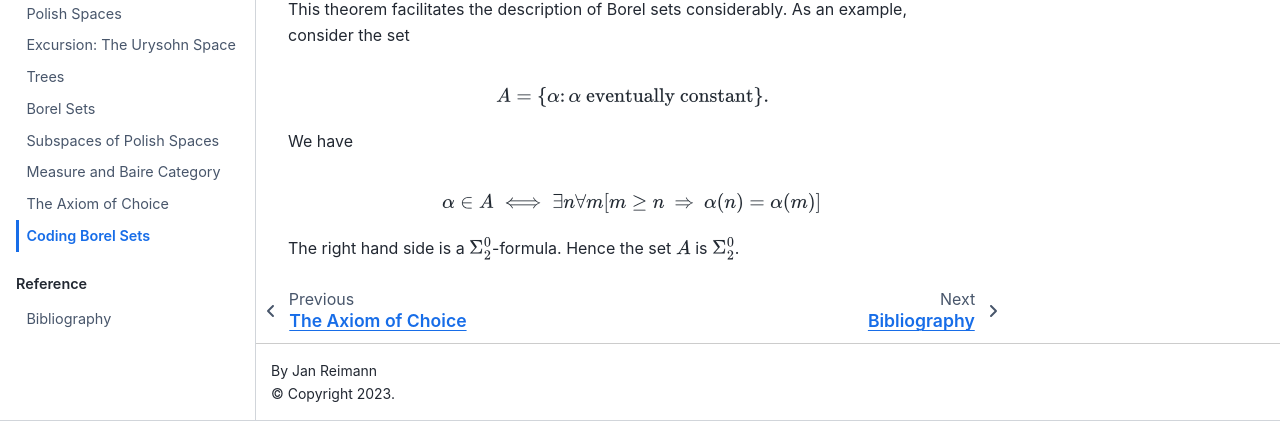
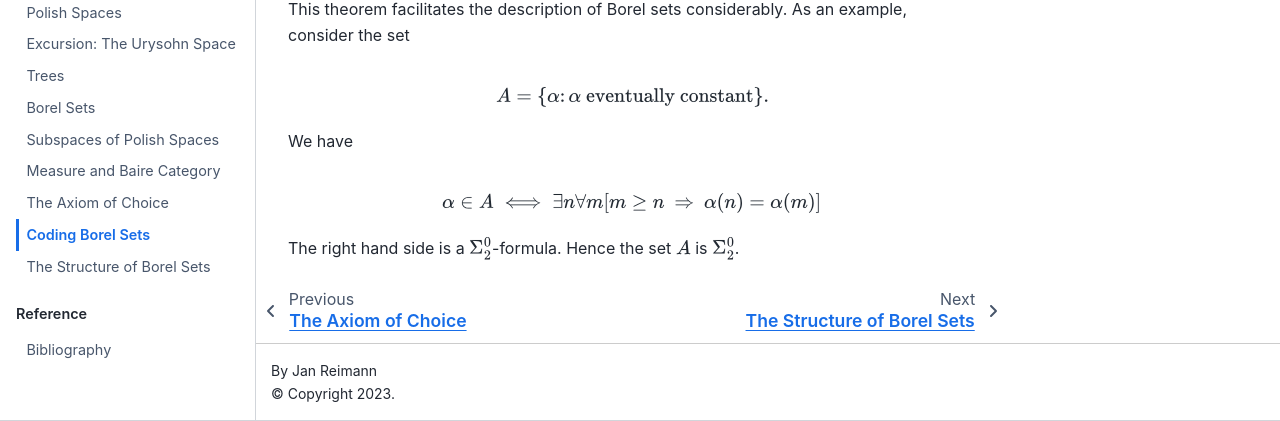
Before and after one commit to 28left/descriptive_set_theory, a Jupyter Book: the page built from codingBorel.md, in a window 1280 px wide and 900 px high, scrolled down 6613 px, cut to the strip 479-900 px from the top of the window. Built offline with Jupyter Book 1.0.4 settings and Sphinx 7.4.7 and the Sphinx Book theme 1.1.4, drawn with Linux system fonts in a browser that asks for light colours; some of the changed lines change nothing that is shown.

Commit message:
Borel structure chapter

````diff
--- a/_toc.yml
+++ b/_toc.yml
@@ -15,6 +15,7 @@
       - file: measure.md
       - file: choice.md
       - file: codingBorel.md
+      - file: structureBorel.md
   - caption: Reference
     chapters:
       - file: bibliography
--- /dev/null
+++ b/structureBorel.md
@@ -0,0 +1,418 @@
+# The Structure of Borel Sets
+```{math}
+\newcommand{\Nat}{\mathbb{N}}
+\newcommand{\Real}{\mathbb{R}}
+\newcommand{\Integer}{\mathbb{Z}}
+\newcommand{\Rat}{\mathbb{Q}}
+\newcommand{\Pow}{\mathcal{P}}
+\newcommand{\Baire}{\Nat^{\Nat}}
+\newcommand{\Rest}[1]{\mid_{#1}}
+\newcommand{\bPi}{\pmb{\Pi}}
+\newcommand{\bSigma}{\pmb{\Sigma}}
+\newcommand{\bDelta}{\pmb{\Delta}}
+\newcommand{\BS}[1][n]{\bSigma^0_{#1}}
+\newcommand{\BP}[1][n]{\bPi^0_{#1}}
+\newcommand{\PS}[1][n]{\bSigma^1_{#1}}
+\newcommand{\PP}[1][n]{\bPi^1_{#1}}
+\newcommand{\Cyl}[1]{N_{#1}}
+\newcommand{\Cant}{2^{\Nat}}
+\newcommand{\Nstr}{\Nat^{<\Nat}}
+\newcommand{\Tup}[1]{\langle #1 \rangle}
+\newcommand{\Co}[1]{\neg \,#1}
+\newcommand{\Op}[1]{\operatorname{#1}}
+\newcommand{\Rest}[1]{\mid_{#1}}
+\newcommand{\Sle}{\subset}
+\newcommand{\Sleq}{\subseteq}
+\newcommand{\Qu}{\mathsf{Q}}
+\newcommand{\Conc}{\mbox{}^\frown}
+\DeclareMathOperator{\Ap}{ap}
+```
+
+In this chapter, we further investigate the structure of Borel sets. We will use the results of the previous lecture to derive various closure properties and other structural results. As an application, we see that the Borel hierarchy is indeed proper.
+
+
+## Notation
+
+Before we go on, we have to address some notational issues. So far we have used notation quite liberally, especially when it came to product sets. We will continue to do so, but we want to put this on a firmer footing.
+
+Using coding, we can identify any product space $\Nat^m \times (\Baire)^n$ with $\Nat^\Nat$. One way to do this is to fix, for each $n \geq 1$, an effective homeomorphism $\theta_n: (\Baire)^n \to \Baire$ and map
+
+$$
+	(k_1, \dots, k_m, \alpha_1, \dots, \alpha_n) \mapsto (k_1,\dots, k_m, \theta_n(\alpha_1, \dots, \alpha_n)).
+$$
+
+Here $(k_1,\dots, k_m, \theta_n(\alpha_1, \dots, \alpha_n))$ is just a suggestive way of writing the concatenation
+
+$$
+	\Tup{k_1} \Conc \cdots \Conc \Tup{k_m} \Conc \theta_n(\alpha_1, \dots, \alpha_n).
+$$
+
+We have already used this notation in the previous lecture. In the following, we will continue to switch freely between product sets and their coded counterparts, as subsets of $\Baire$.
+
+Another notation identifies sets and relations. We will identify sets $A \subseteq \Nat^m \times (\Baire)^n$ with the relation they induce and write $A(k_1, \dots, k_m, \alpha_1, \dots, \alpha_n)$ instead of $(k_1, \dots, k_m, \alpha_1, \dots, \alpha_n) \in A$. Conversely, we will identify relations with the set they induce.
+
+
+## Normal forms
+
+Theorem {prf:ref}`thm-Borel-arith` tells us that a set $A \subseteq \Baire$ is $\bSigma^0_n$ if and only if it is definable by a $\Sigma^0_n$ formulas over $\mathcal{A}^2$, relative to some parameter. That means that there exists a **bounded formula** $\phi(x_1, \dots, x_n,\alpha,\underline{\gamma})$ (i.e.\ all quantifiers are bounded) such that
+
+$$
+A(\alpha) \iff \exists x_1 \: \dots \: \Qu x_n \; \phi(x_1, \dots, x_n, \alpha,\gamma) \text{ holds (in the standard model).}
+$$
+
+Here $\gamma$ is the parameter, and $\Qu$ is "$\exists$" if $n$ is odd, and "$\forall$" if $n$ is even.
+
+Similarly, $A \subseteq \Baire$ is $\bPi^0_n$ if and only if it is definable as
+\[
+	A(\alpha) \iff \forall x_1 \: \dots \:  \Qu x_n \; \phi(x_1, \dots, x_n, \alpha,\gamma) \text{ holds (in the standard model).}
+\]
+where $\phi(x_1, \dots, x_n,\alpha,\underline{\gamma})$ is bounded, and $\Qu$ is ``$\forall$'' if $n$ is odd, and "$\exists$" if $n$ is even.
+
+What do sets defined by bounded formulas look like? An atomic formula (without parameters) either contains no function variable at all, or it is of the form $\alpha(t_1) = t_2$. This implies that the truth of an atomic formula is determined by \emph{finitely many positions} in $\alpha$. This remains true if we consider logical combinations of atomic formulas, or even bounded quantification. Hence a bounded formula defines an open subset of $\Baire$.
+
+On the other hand, the reals for which a bounded formula does not hold are definable by a bounded formula, too, since the negation of a bounded formula is again a bounded formula. We conclude that **bounded formulas define clopen subsets of $\Baire$**. On the other hand, if we have $\bSigma^0_1$-code for a set $A$ and its complement, we can decide the relation $A(\alpha\Rest{n})$ computably in the code.
+
+Hence we can formulate the Normal Form above as follows.
+$A \subseteq \Baire$ is $\bSigma^0_n$ if and only if there exists a clopen set $R \subseteq \Nat^n\times \Baire$
+
+$$
+	A(\alpha) \iff \exists x_1 \: \dots \: \Qu x_n \; R(x_1, \dots, x_n, \alpha),
+$$
+
+and similarly for $\bPi^0_n$ sets.
+
+
+
+## Closure properties
+
+We can use the Normal Form to derive several closure properties of $\bSigma^0_n$ ($\bPi^0_n$).
+
+If $P \subseteq \Nat \times \Baire$, we define the **projection of $P$ along $\Nat$**, $\exists^\Nat P$, as
+
+$$
+	\exists^\Nat P = \{ \alpha \colon \exists n \: P(n,\alpha)\}.
+$$
+
+We already encountered this operation in the definition of the effective Borel hierarchy ({prf:ref}`def-effective-Borel`). The dual operation is
+
+$$
+	\forall^\Nat P = \{ \alpha \colon \forall n \: P(n,\alpha)\}.
+$$
+
+```{prf:proposition}
+For each $n \geq 1$, $\bSigma^0_n$ is closed under $\exists^\Nat$, and $\bPi^0_n$ is closed under $\forall^\Nat$.
+```
+
+```{prf:proof}
+We prove the result for $\Sigma^0_n$ (lightface). The boldface case follows by relativization, and the proof for $\bPi^0_n$ is completely dual.
+
+Let $\phi(x_1, \dots, x_n, z, \alpha)$ be a bounded formula such that
+
+$$
+    A(z,\alpha) \iff \exists x_1 \: \dots \: \Qu x_n \; \phi(x_1, \dots, x_n, z, \alpha) \text{ holds}.
+$$
+
+Then
+
+$$
+    \exists^\Nat A(\alpha) \iff \exists x_0 \exists x_1 \: \dots \: \Qu x_n \; \phi(x_1, \dots, x_n, x_0,\alpha)
+$$
+
+We can collect two existential number quantifiers into one by using the pairing function $\Tup{.,.}$, or rather, its inverses, which we will denote by $(.)_0$ and $(.)_1$. (Recall that the pairing function is definable by a bounded formula.)
+Then
+
+$$
+    \exists^\Nat A(\alpha) \iff \exists z_1  \: \dots \: \Qu z_n \; \phi((z_1)_1, \dots, z_n, (z_1)_0,\alpha),
+$$
+
+as desired.
+```
+
+One can use similar applications of coding and quantifier manipulation to prove a number of other closure properties, Often they follow also directly from the topological definitions, but it is good to have several techniques at hand.
+
+```{prf:proposition}
+:label: prop-Borel-closure-finite
+
+For all $n \geq 1$,
+- **(a)**  $\bSigma^0_n$ is closed under countable unions and finite intersections.
+- **(b)** $\bPi^0_n$ is closed under finite unions and countable intersections.
+- **(c)** $\bDelta^0_n$ is closed under finite unions, finite intersections, and complements.
+```
+
+```{prf:proof}
+One can prove this by induction along the hierarchy. To obtain the closure under finite unions and intersections, one can use the following logical equivalences.
+\begin{eqnarray*}
+    \exists x \, P(x) \, \wedge \,  \exists y \, R(y) &\iff& \exists x  \exists y \, (P(x) \, \wedge \,  R(y)) \\
+    \forall x \, P(x) \, \vee \,  \forall y \, R(y) &\iff& \forall x  \forall y \, (P(x) \, \vee \,  R(y))
+\end{eqnarray*}
+```
+
+
+Given $P \subseteq \Nat \times \Baire$, the **bounded projection** along $\Nat$
+is defined as
+
+$$
+	\exists^\leq P = \{ (n,\alpha) \colon \exists m \leq n \: P(m,\alpha)\}.
+$$
+
+and the dual is
+
+$$
+	\forall^\leq P = \{ (n,\alpha) \colon \forall m \leq n \: P(m,\alpha)\}.
+$$
+
+```{prf:proposition}
+:label: prop-Borel-closure-bounded-projection
+
+For all $n \geq 1$, $\bSigma^0_n$, $\bPi^0_n$, and $\bDelta^0_n$ are closed under $\exists^\leq$ and $\forall^\leq$.
+```
+
+```{prf:proof}
+In this case we use the coding function $\pi: \Nstr \to \Nat$. We can define a \emph{partial inverse}
+
+$$
+    (k)_i = \begin{cases}
+        \sigma_i  & \text{if $k = \pi(\sigma)$ for a finite sequence } \sigma = (\sigma_0,\ldots,\sigma_{n-1}) \\& \text{  and } i < n\\
+        0  & \text{otherwise.}
+    \end{cases}
+$$
+
+Using this decoding, we have the following equivalence, which immediately imply the closure properties for $\bSigma^0_n$ and $\bPi^0_n$, respectively, and hence also for $\bDelta^0_n$.
+
+\begin{eqnarray*}
+    \forall m \le n \, \exists k \; P(m,k) &\iff& \exists k  \, \forall m \le n \:  P(m,(k)_m)\\
+    \exists m \le n  \, \forall k \; P(m,k) &\iff& \forall k  \, \exists m \le n \;   P(m,(k)_m)
+\end{eqnarray*}
+```
+
+Finally, the levels of the Borel hierarchy are closed under continuous preimages.
+
+```{prf:proposition}
+:label: prop-Borel_closure-preimages
+
+For all $n \geq 1$, for any $A \subseteq \Baire$, and for any continuous $f: \Baire \to \Baire$, if $A$ is $\bSigma^0_n$ $(\bPi^0_n$, $\bDelta^0_n)$ then $f^{-1}(A)$ is $\bSigma^0_n$ $(\bPi^0_n$, $\bDelta^0_n)$.
+```
+
+```{prf:proof}
+This follows easily by induction on $n$, since open and closed sets are closed under continuous preimages.
+
+However, we can also argue via definability, since by Proposition \ref{prop-cont-tree} one can represent a continuous function through a monotone mapping $\psi$ from finite strings to finite strings.  We have
+
+$$
+    f^{-1}(A) = \{ \alpha \colon A(f(\alpha)) \}.
+$$
+
+Let $R$ be clopen such that
+
+$$
+    A(\alpha) \iff \exists x_1 \: \dots \: \Qu x_n \; R(x_1, \dots, x_n, \alpha).
+$$
+
+Since clopen predicates depend only on a finite initial segment of $\alpha$, we can substitute $f(\alpha)$ for $\alpha$. The resulting formula defines $f^{-1}(A)$, and is equivalent to a $\Sigma^0_n$-formula relative to a parameter coding the mapping $\psi$.
+```
+
+
+
+## Universal sets
+
+Let $\Gamma$ be a family of subsets defined in various Polish spaces. Of course we have in mind the classes $\bSigma^0_n$ or $\bPi^0_n$, but the concept of a **universal set** can be defined quite generally.
+
+```{prf:definition}
+:label: def-universal
+
+Let $Y$ be a set. A set $U \subseteq X \times Y$ is **$Y$-universal for $\Gamma$** if $U \in \Gamma$, and for every set $A$ in $\Gamma$, there exists a $y \in Y$ such that
+
+$$
+    A = \{ x \colon (x,y) \in U \}.
+$$
+```
+
+A universal set for $\Gamma$ can be thought of as a **parametrization** of $\Gamma$, the second component providing a **code** or **parameter** for each set in $\Gamma$.
+
+A well-known example of a universal set is the **generalized halting problem**,
+
+$$
+	K_0 = \{ (x,e) \colon \text{ the $e$-th Turing machine halts on input $x$} \}.
+$$
+
+In the sense of the above definition, $K_0$ is $\Nat$-universal for the family of recursively enumerable sets.
+
+```{prf:proposition}
+:label: prop-Borel-universal
+For any $n \geq 1$, there exists a set $U \subseteq \Baire \times \Baire$ that is $\Baire$-universal for $\bSigma^0_n$ ($\bPi^0_n$).
+```
+
+The result can be generalized to hold for arbitrary Polish spaces $X$, i.e.\ for any $n \geq 1$, there exists a set $U \subseteq \Baire \times X$ that is $\Baire$-universal for $\bSigma^0_n(X)$ ($\bPi^0_n(X)$). To achieve this, one has to define Borel codes for $X$. This can be done by fixing a countable basis $(V_n)$ of the topology of $X$, and assign a sequence $\gamma \in \Baire$ the open set
+
+$$
+	U_\gamma = \bigcup_{n \in \Nat} V_{\gamma(n)}.
+$$
+
+The definition of codes for higher levels is then similar to Definition {prf:ref}`def-Borel-codes`.
+
+As in the case of the halting problem, we can use the existence of universal sets to show that the levels of the Borel hierarchy are proper. The crucial point is that we can use universal sets to **diagonalize**.
+
+```{prf:theorem}
+:label: thm-Borel-proper
+
+For any $n \geq 1$, $\bSigma^0_n \neq \bPi^0_n$.
+```
+
+```{prf:proof}
+Let $U$ be an $\Baire$-universal set for $\bSigma^0_n$. Put
+
+$$
+    D = \{ \alpha \colon (\alpha, \alpha) \in U \}.
+$$
+
+Since $U$ is $\bSigma^0_n$, $D$ is $\bSigma^0_n$, too. Then $\Co{D}$ is $\bPi^0_n$, but cannot be $\bSigma^0_n$, for then there would exist $\beta$ such that
+
+$$
+    \Co{D} = \{ \alpha \colon (\alpha, \beta) \in U \},
+$$
+
+and thus
+
+$$
+    \beta \in D \iff (\beta, \beta) \in U \iff \beta \in \Co{D},
+$$
+
+a contradiction.
+```
+The diagonal set $D$ can obviously be defined for any universal set $U$, and hence the same proof yields a $\bPi^0_n$ set that is not $\bSigma^0_n$.
+
+```{prf:corollary}
+:label: cor-hier-proper
+
+For any $n \geq 1$,
+\begin{gather*}
+    \bDelta^0_n \subsetneq \bSigma^0_n \subsetneq \bDelta^0_{n+1} \\
+    \bDelta^0_n \subsetneq \bPi^0_n \subsetneq \bDelta^0_{n+1}.
+\end{gather*}
+```
+
+```{prf:proof}
+Since $\BS \nsubseteq \BP$ and $\BP \nsubseteq \BS$, $\bDelta^0_n \subsetneq \BS,\BP$. On the other hand if $\BS = \bDelta^0_{n+1}$, then $\BS$ would be closed under complements, and hence $\BS = \BP$, contradicting {prf:ref}`thm-Borel-proper`.
+```
+
+
+## Borel sets of transfinite order
+
+We saw that the **Borel sets of finite order**
+
+$$
+	\operatorname{Borel}_\omega = \bigcup_{n < \omega} \BS[n]
+$$
+
+form a proper hierarchy. This fact also implies that $\Op{Borel}_\omega$ does not exhaust all Borel sets.
+
+```{prf:proposition}
+:label: prop-nonfinite-Borel
+
+There exists a Borel set $B$ that is not $\BS$ for any $n \in \Nat$.
+```
+
+```{prf:proof}
+For every $n \in \Nat$, pick a set $B_n$ in $\BP \setminus \BS$. Put
+
+$$
+    B = \bigcup_{n \in \Nat} \{(n,\alpha) \colon \alpha \in B_n \}.
+$$
+
+Each of the sets in the union is Borel and hence $B$ is Borel. If $B$ were of finite order, it would be $\BS[k]$ for some $k \geq 1$. Since each $\BS$ is closed under finite intersections, it follows that for all $m \geq 1$,
+
+$$
+    B \cap \Cyl{\Tup{m}}
+$$
+
+is $\BS[k]$. But $B \cap \Cyl{\Tup{m}}$ is homeomorphic to $B_m$, hence $B_m$ in $\BS[k]$ for all $m \geq 1$, contradiction.
+```
+
+We can extend the Borel hierarchy to arbitrary ordinals.
+
+```{prf:definition}
+:label: def-transfinite-Borel
+
+Let $X$ be a Polish space. Given an ordinal $\xi$, we define
+\begin{align*}
+    & \bSigma^0_\xi(X) = \{ \bigcup_k A_k \colon A_k \in \bPi^0_{\zeta_k}(X),\; \zeta_k < \xi \}, \\
+    & \bPi^0_\xi(X) = \{ \Co{A} \colon A \in \bSigma^0_\xi(X) \} = \Co{\bSigma^0_n(X)}, \\
+    & \bDelta^0_\xi(X) = \bSigma^0_\xi(X) \cap \bPi^0_\xi. \\
+\end{align*}
+```
+
+It actually suffices to consider ordinals up to $\omega_1$, the first uncountable ordinal.
+
+```{prf:proposition}
+:label: prop-Borel-omega1
+
+For every Borel set $B$ there exists $\xi < \omega_1$ such that $B \in \BS[\xi]$.
+```
+
+```{prf:proof}
+If $B$ is open, this is clear. It is also clear if $B$ is the complement of a Borel for which the statement has been verified.
+
+Assume finally that
+
+$$
+    B = \bigcup_n B_n, \; \text{ where each $B_n$ is Borel},
+$$
+
+and assume the statement holds for each $B_n$. For each $n$, let $\xi_n$ be a countable ordinal such that
+
+$$
+    B_n \in \BP[{\xi_n}].
+$$
+
+Then
+
+$$
+    B \in \BS[\xi], \; \text{ where $\xi = \sup \{\xi_n +1 \colon n \in \Nat\}$}.
+$$
+
+Since each $\xi_n$ is countable, $\xi$ is countable.
+```
+
+Borel sets of infinite order have the same closure properties as their counterparts of finite order. The proofs, however have to proceed by induction using the topological properties of $\BS[\xi]$ and $\BP[\xi]$, since the characterization via definability in arithmetic is no longer available -- the arithmetical hierarchy reaches only to $\omega$.
+
+Similarly, the Hierarchy Theorem ({prf:ref}`thm-Borel-proper`) extends to the transfinite levels. For the finite levels, this followed from the existence of universal sets for each level.
+
+```{prf:proposition}
+:label: prop-universal-general
+For each $\xi < \omega_1$, there exists a $\Baire$-universal set for $\BS[\xi]$ $(\BP[\xi])$.
+```
+
+```{prf:proof}
+If $U$ is $\Baire$-universal for $\bSigma^0_\xi$, then
+
+$$
+    \neg U = \{ (\alpha,\gamma) \colon (\alpha,\gamma) \not\in U \}
+$$
+
+is $\Baire$-universal for $\bPi^0_\xi$, since for any $\bPi^0_\xi$ set $A$, $B = \neg A$ is $\bSigma^0_\xi$ and hence there exists a $\gamma$ such that
+
+$$
+    B = \{\beta \colon (\beta,\gamma) \in U \}
+$$
+
+and hence
+
+$$
+    A = \{ \alpha \colon (\alpha,\gamma) \not\in U \}.
+$$
+
+It remains to show that each $\BS[\xi]$ has an $\Baire$-universal set. By induction hypothesis, for every $\eta < \xi$ exists a $\Baire$-universal set $U_\eta$ for $\BP[\eta]$. Since $\xi$ is countable, we can pick a monotone  sequence of ordinals $(\xi_n)$ such that $\xi = \sup \{\xi_n + 1 \colon n < \omega \}$. Define
+
+$$
+    U_\xi =  \{ (\alpha, \gamma) \colon \exists n (\alpha, (\gamma)_n) \in U_{\xi_n} \},
+$$
+
+where $(\gamma)_n$ denotes the $n$th column of $\gamma$.
+
+It is straightforward to check that $U_\xi$ is $\Baire$-universal for $\BS[\xi]$. (Note that any set $A$ in $\BS[\xi]$ can be represented as $\bigcup_n A_n$ with $A_n \in \BP[\xi_n]$, since $(\xi_n+1)$ is cofinal in $\xi$.)
+```
+
+<!-- This general proof of existence of universal sets does not use Borel codes, since those were defined only for Borel sets of finite order. The proof of {prf:ref}`prop-universal-general` provides an idea how we could extend the definition of a code to transfinite orders: Take unions of codes along a cofinal sequence. However, we would like to this in an effective way, and it is not clear how to do this for infinite ordinals in general.
+
+We will later return to this question, when we introduce computable ordinals}.
+ -->
````
